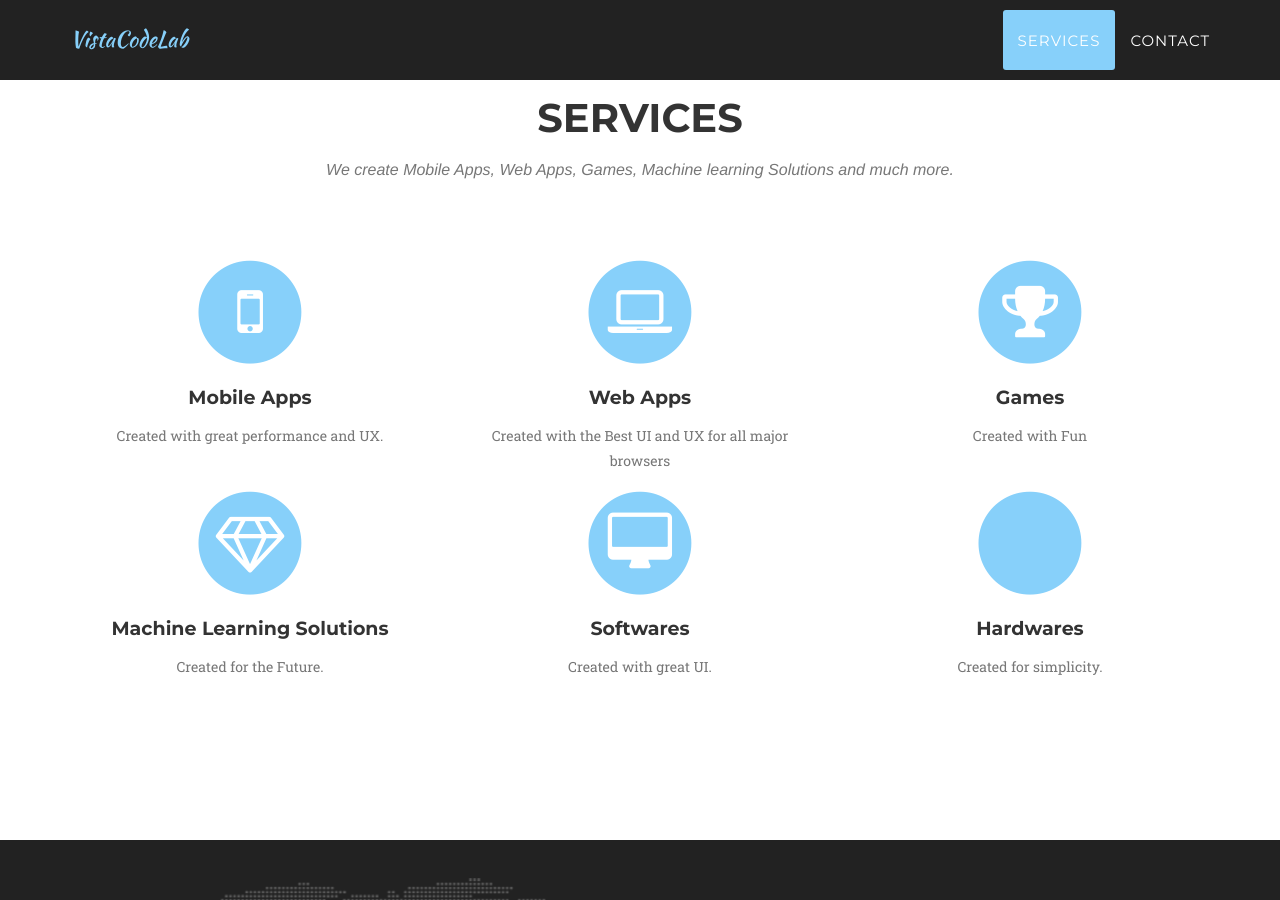
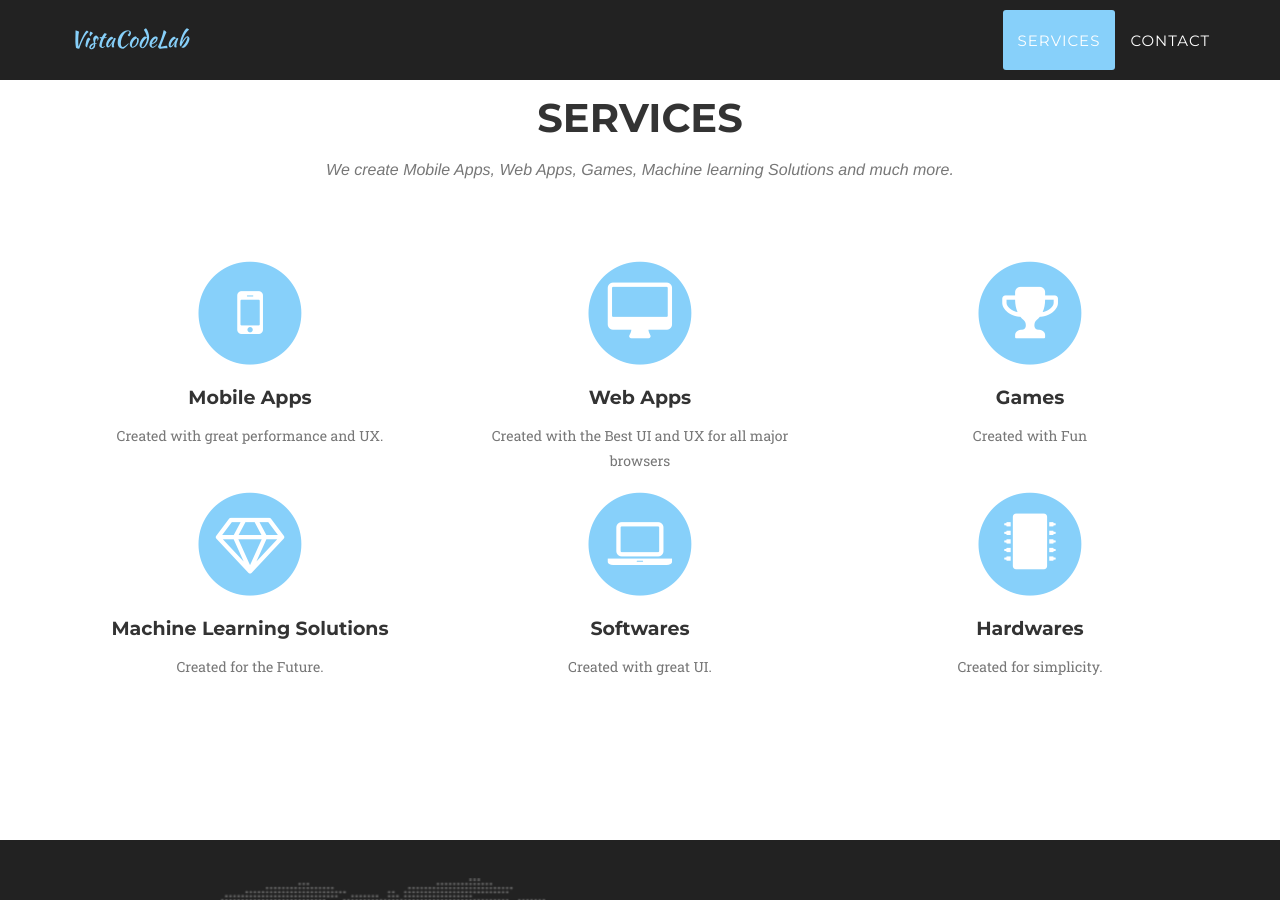
Before and after one commit to vistacodelab/vistacodelab.github.io, a Jekyll site: the page built from index.html, in a window 1280 px wide and 900 px high, scrolled down 812 px. Built offline with Jekyll 4.4.1, drawn with Linux system fonts in a browser that asks for light colours; some web fonts are replaced.

Commit message:
cdn and logo

```diff
--- a/_includes/head.html
+++ b/_includes/head.html
@@ -11,7 +11,7 @@
     <link rel="stylesheet" href="{{ "/style.css" | prepend: site.baseurl }}">
 
     <!-- Custom Fonts -->
-    <link rel="stylesheet" href="{{ "/css/font-awesome/css/font-awesome.min.css" | prepend: site.baseurl }}">
+    <link rel="stylesheet" href="https://cdnjs.cloudflare.com/ajax/libs/font-awesome/4.7.0/css/font-awesome.css" integrity="sha512-5A8nwdMOWrSz20fDsjczgUidUBR8liPYU+WymTZP1lmY9G6Oc7HlZv156XqnsgNUzTyMefFTcsFH/tnJE/+xBg==" crossorigin="anonymous" referrerpolicy="no-referrer" />
     <link href="https://fonts.googleapis.com/css?family=Montserrat:400,700" rel="stylesheet" type="text/css">
     <link href='https://fonts.googleapis.com/css?family=Kaushan+Script' rel='stylesheet' type='text/css'>
     <link href="https://fonts.googleapis.com/css?family=Lato:400,700,400italic,700italic" rel="stylesheet" type="text/css">
--- a/_includes/services.html
+++ b/_includes/services.html
@@ -19,7 +19,7 @@
                 <div class="col-md-4">
                     <span class="fa-stack fa-4x">
                         <i class="fa fa-circle fa-stack-2x text-primary"></i>
-                        <i class="fa fa-laptop fa-stack-1x fa-inverse"></i>
+                        <i class="fa fa-desktop fa-stack-1x fa-inverse"></i>
                     </span>
                     <h4 class="service-heading">Web Apps</h4>
                     <p class="text-muted">Created with the Best UI and UX for all major browsers</p>
@@ -46,7 +46,7 @@
                 <div class="col-md-4">
                     <span class="fa-stack fa-4x">
                         <i class="fa fa-circle fa-stack-2x text-primary"></i>
-                        <i class="fa fa-desktop fa-stack-1x fa-inverse"></i>
+                        <i class="fa fa-laptop fa-stack-1x fa-inverse"></i>
                     </span>
                     <h4 class="service-heading">Softwares</h4>
                     <p class="text-muted">Created with great UI.</p>
```
Also changed, not shown: img/VCL-logo.png (added).
